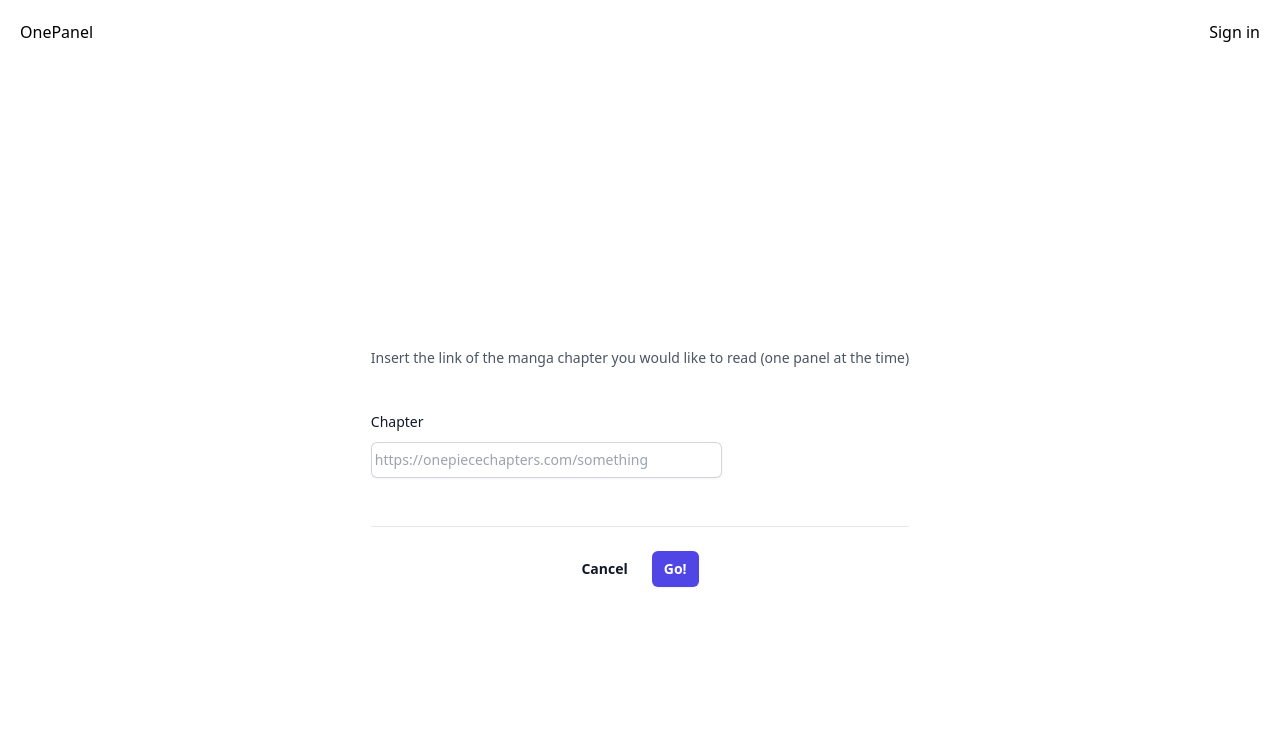
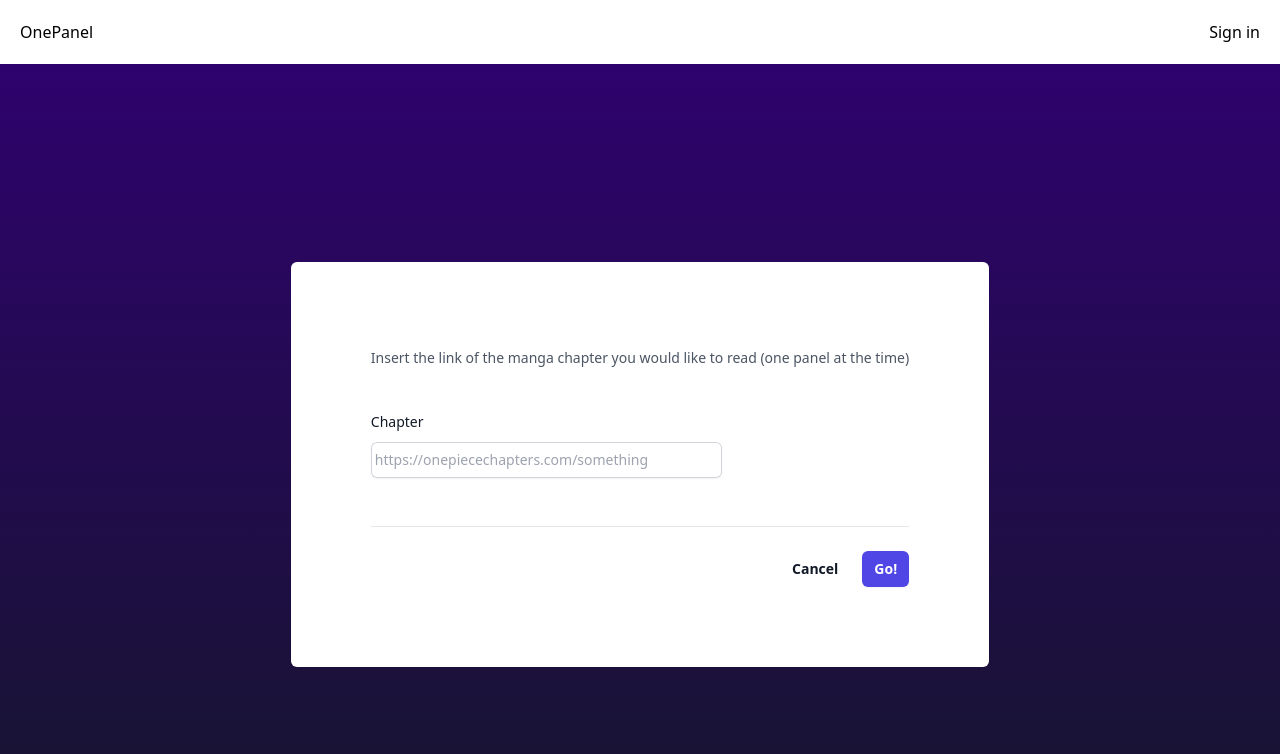
Before and after one commit to OnePanelOrg/OnePanelNext, a Next.js app: page /canvas in a window 1280 px wide. Shown: the top 754 px of the page. Built offline with nearby package versions, Linux system fonts and the light colour scheme; no server answers.

Commit message:
minor styling fix

```diff
--- a/src/components/InputForm.jsx
+++ b/src/components/InputForm.jsx
@@ -5,6 +5,7 @@ export default function InputForm({ childToParent }) {
     let [value, setValue] = useState("")
     return (
         <>
+            <div className="bg-white p-20 rounded-md shadow-sm">
                 <div className="space-y-12">
                     <div className="border-b border-gray-900/10 pb-12">
                         {/* <h2 className="text-base font-semibold leading-7 text-gray-900">Profile</h2> */}
@@ -46,6 +47,7 @@ export default function InputForm({ childToParent }) {
                         Go!
                     </button>
                 </div>
+            </div>
 
         </>
     )
--- a/src/pages/canvas.tsx
+++ b/src/pages/canvas.tsx
@@ -62,7 +62,7 @@ const Canvas: NextPage = () => {
                 <meta name="description" content="Generated by create-t3-app" />
                 <link rel="icon" href="/favicon.ico" />
             </Head>
-            <main className="flex min-h-screen flex-col items-center justify-center ">
+            <main className="flex min-h-screen flex-col items-center justify-center bg-gradient-to-b from-[#2e026d] to-[#15162c]">
                 {/* todo: center canvas */}
                 {!data && <InputForm childToParent={dummy_postUrl}></InputForm>}
                 {isLoading && <p>Loading...</p>}
```
Lines whose indentation alone changed are shown as unchanged.
